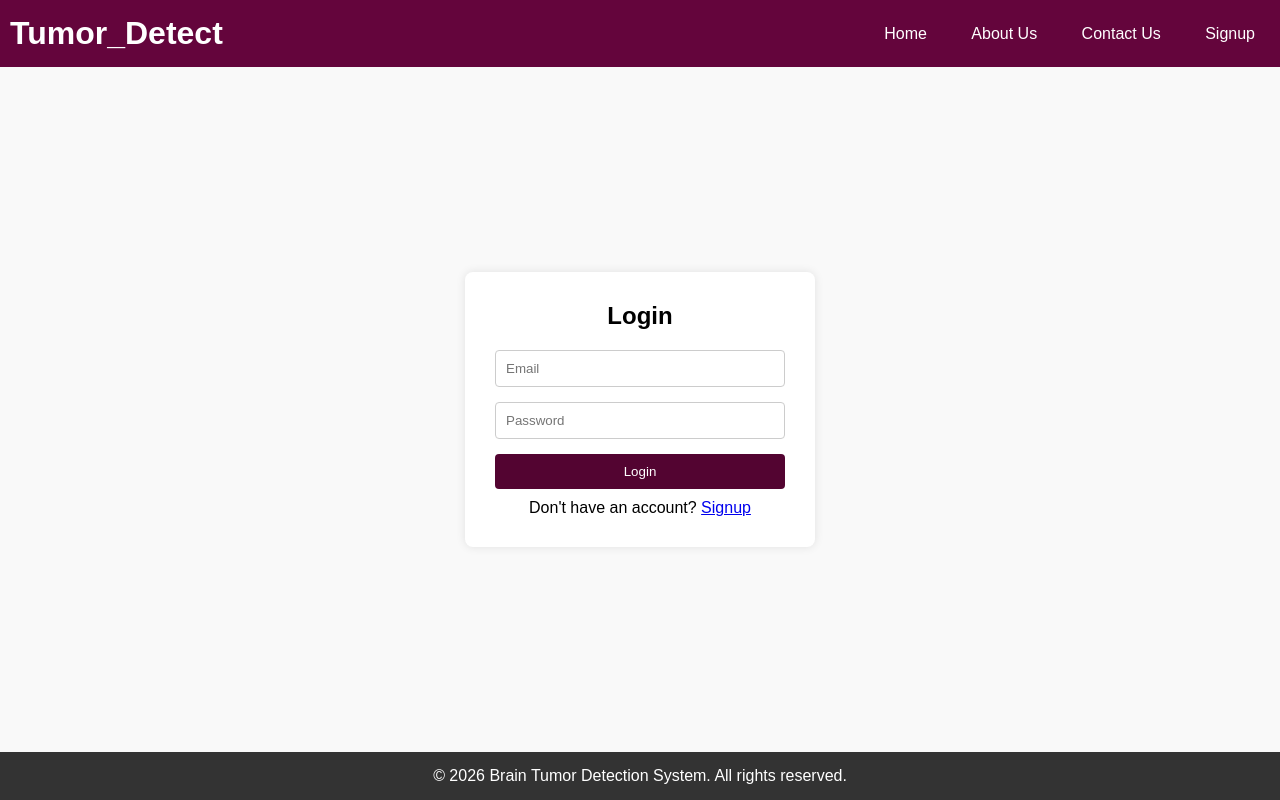
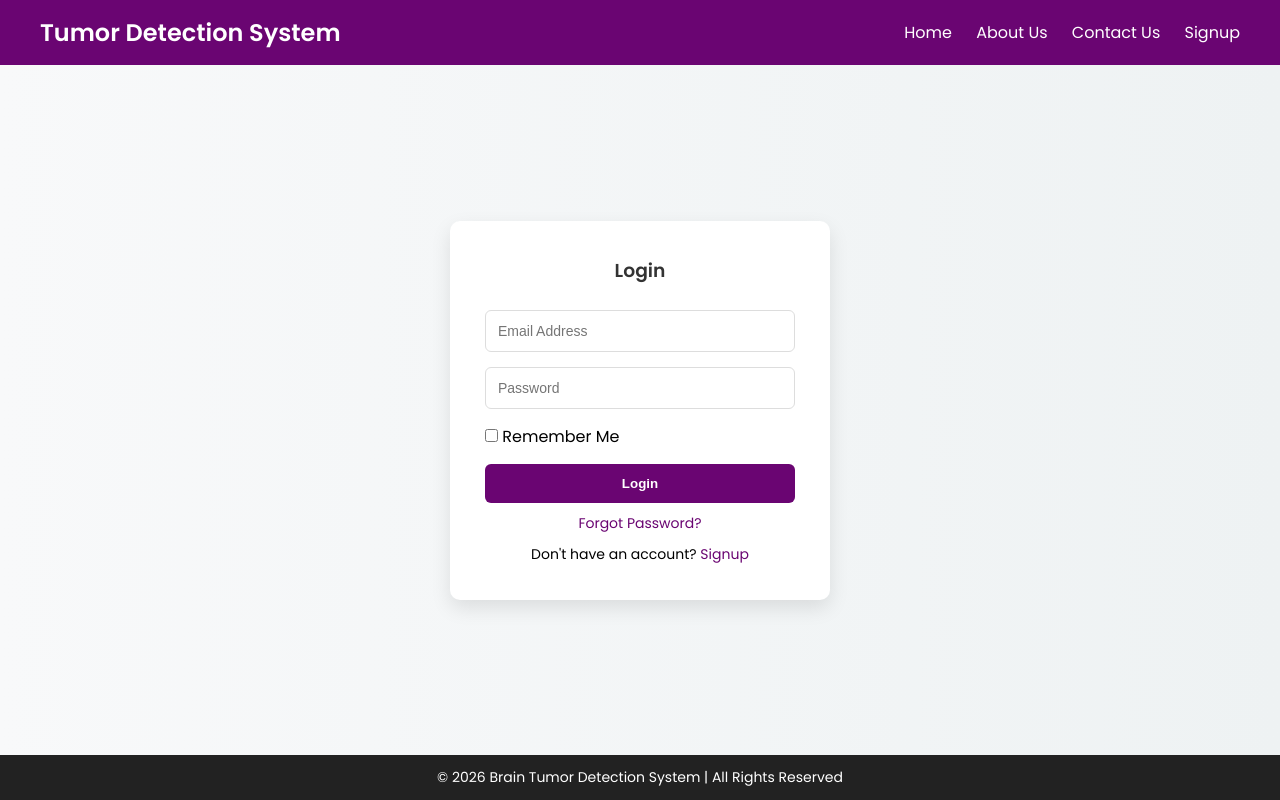
Before and after one commit to Khushbumandal2060/TumorDetect, a Flask app: page /login in a window 1280 px wide. Run offline with Flask 3, Linux system fonts and the light colour scheme.

Commit message:
Login page updated

```diff
--- a/backend/templates/login.html
+++ b/backend/templates/login.html
@@ -1,113 +1,148 @@
 <!DOCTYPE html>
-<html>
+<html lang="en">
 
 <head>
+    <meta charset="UTF-8">
     <title>Login - Tumor Detection System</title>
+    <!-- Google Font -->
+    <link href="https://fonts.googleapis.com/css2?family=Poppins:wght@400;600&display=swap" rel="stylesheet">
+
     <style>
         * {
+            box-sizing: border-box;
             margin: 0;
             padding: 0;
-            box-sizing: border-box;
-        }
-
-        html, body {
-            height: 100%;
         }
 
         body {
-            font-family: Arial, sans-serif;
-            background: #f9f9f9;
+            font-family: 'Poppins', sans-serif;
+            background: linear-gradient(to right, #f8f9fa, #eef2f3);
+            min-height: 100vh;
             display: flex;
             flex-direction: column;
         }
 
-        /* Navbar */
+        /* ---------- Navbar ---------- */
         .navbar {
-            background: #64053c;
-            color: white;
-            padding: 15px 10px;
+            background: #6a0572;
+            padding: 15px 40px;
             display: flex;
             justify-content: space-between;
             align-items: center;
         }
 
+        .navbar h2 {
+            color: white;
+        }
+
         .navbar a {
             color: white;
             text-decoration: none;
-            margin-left: 10px;
-            padding: 8px 15px;
-            border-radius: 4px;
+            margin-left: 20px;
+            font-weight: 500;
+            transition: 0.3s;
         }
 
         .navbar a:hover {
-            background: #450342;
+            opacity: 0.8;
         }
 
-        /* Center content */
+        /* ---------- Main Section ---------- */
         .main {
             flex: 1;
             display: flex;
             justify-content: center;
             align-items: center;
+            padding: 20px;
         }
 
         .container {
             background: white;
-            padding: 30px;
-            border-radius: 8px;
-            box-shadow: 0 0 10px rgba(0, 0, 0, 0.1);
-            width: 350px;
+            padding: 35px;
+            width: 380px;
+            border-radius: 10px;
+            box-shadow: 0 8px 20px rgba(0, 0, 0, 0.1);
         }
 
-        h2 {
+        .container h3 {
             text-align: center;
-            margin-bottom: 20px;
+            margin-bottom: 25px;
+            color: #333;
         }
 
-        input {
+        input[type="email"],
+        input[type="password"] {
             width: 100%;
-            padding: 10px;
+            padding: 12px;
             margin-bottom: 15px;
-            border-radius: 4px;
-            border: 1px solid #ccc;
+            border-radius: 6px;
+            border: 1px solid #ddd;
+            font-size: 14px;
+        }
+
+        input:focus {
+            outline: none;
+            border-color: #6a0572;
         }
 
         button {
             width: 100%;
-            padding: 10px;
-            background: #530431;
+            padding: 12px;
+            background: #6a0572;
             color: white;
             border: none;
-            border-radius: 4px;
+            border-radius: 6px;
+            font-weight: 600;
             cursor: pointer;
+            transition: 0.3s;
         }
 
         button:hover {
-            background: #401035;
+            background: #4a034f;
         }
 
         .flash {
             padding: 10px;
+            border-radius: 6px;
             margin-bottom: 15px;
-            border-radius: 4px;
+            font-size: 14px;
         }
 
         .error {
             background: #f8d7da;
-            color: #721c24;
+            color: #842029;
         }
 
         .success {
-            background: #d4edda;
-            color: #155724;
+            background: #d1e7dd;
+            color: #0f5132;
+        }
+
+        .login-links {
+            text-align: center;
+            margin-top: 10px;
+            font-size: 14px;
+        }
+
+        .login-links a {
+            color: #6a0572;
+            text-decoration: none;
+            font-weight: 500;
         }
 
         /* Footer */
         footer {
-            background: #333;
+            background: #222;
             color: white;
             text-align: center;
-            padding: 15px 0;
+            padding: 12px 0;
+            font-size: 14px;
+        }
+
+        @media(max-width: 420px) {
+            .container {
+                width: 100%;
+            }
         }
     </style>
 </head>
@@ -116,7 +151,7 @@
 
     <!-- Navbar -->
     <div class="navbar">
-        <h1>Tumor_Detect</h1>
+        <h2>Tumor Detection System</h2>
         <div>
             <a href="{{ url_for('home') }}">Home</a>
             <a href="{{ url_for('aboutus') }}">About Us</a>
@@ -125,11 +160,12 @@
         </div>
     </div>
 
-    <!-- Login Form -->
+    <!-- Main Content -->
     <div class="main">
         <div class="container">
-            <h2>Login</h2>
+            <h3>Login</h3>
 
+            <!-- Flash messages -->
             {% with messages = get_flashed_messages(with_categories=true) %}
             {% if messages %}
             {% for category, message in messages %}
@@ -138,22 +174,39 @@
             {% endif %}
             {% endwith %}
 
+            <!-- Login Form -->
             <form method="POST" action="{{ url_for('login') }}">
-                <input type="email" name="email" placeholder="Email" required>
+                <input type="email" name="email" placeholder="Email Address" required>
                 <input type="password" name="password" placeholder="Password" required>
+
+                <!-- Remember Me -->
+                <div style="margin-bottom:15px;">
+                    <label>
+                        <input type="checkbox" name="remember"> Remember Me
+                    </label>
+                </div>
+
                 <button type="submit">Login</button>
             </form>
 
-            <p style="text-align:center;margin-top:10px;">
+            <!-- Forgot Password Link -->
+            <div class="login-links">
+                <a href="{{ url_for('forgot_password') }}">Forgot Password?</a>
+            </div>
+
+            <!-- Signup Link -->
+            <div class="login-links">
                 Don't have an account? <a href="{{ url_for('signup') }}">Signup</a>
-            </p>
+            </div>
+
         </div>
     </div>
 
     <!-- Footer -->
     <footer>
-        &copy; 2026 Brain Tumor Detection System. All rights reserved.
+        © 2026 Brain Tumor Detection System | All Rights Reserved
     </footer>
 
 </body>
+
 </html>
```
